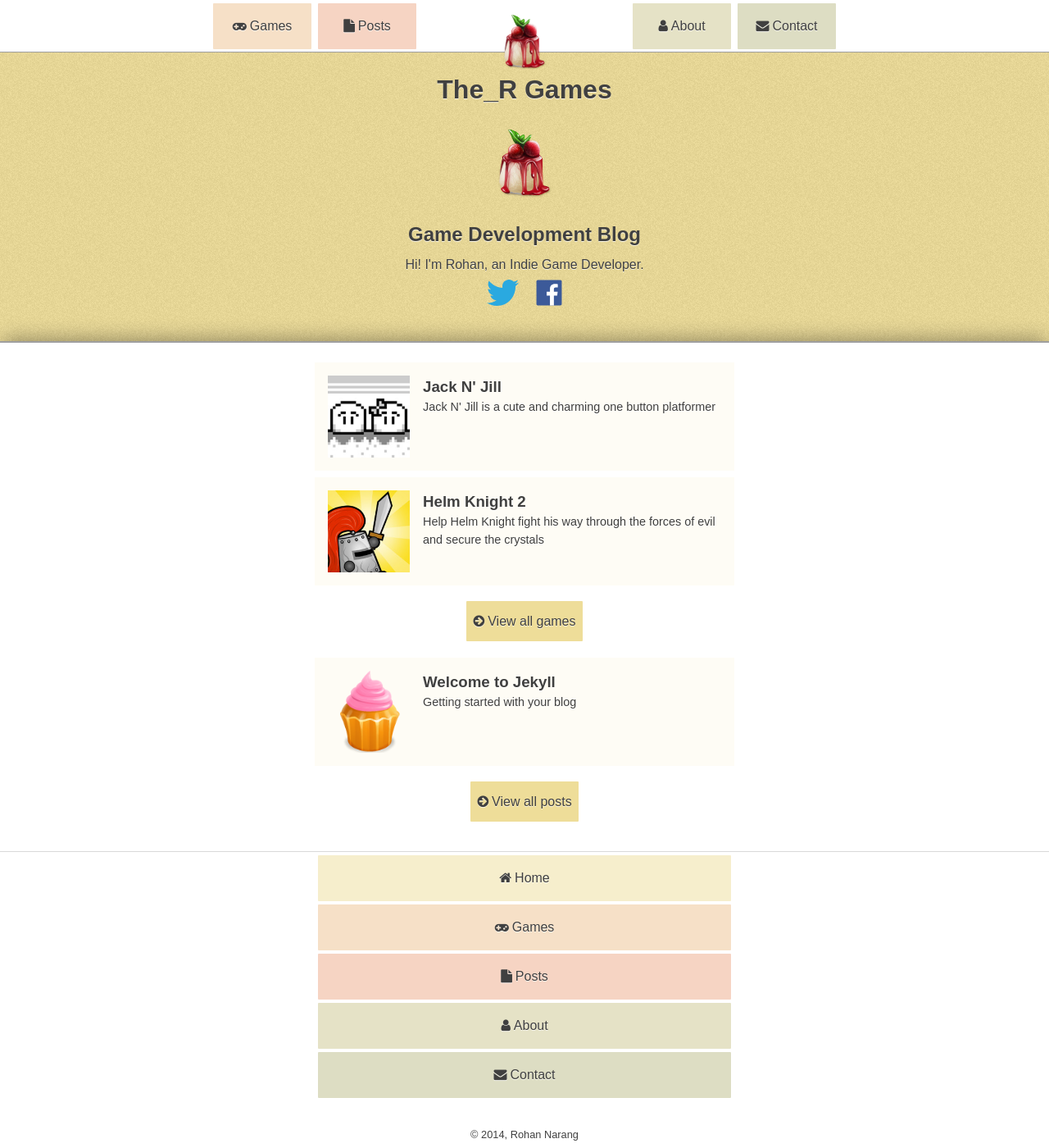
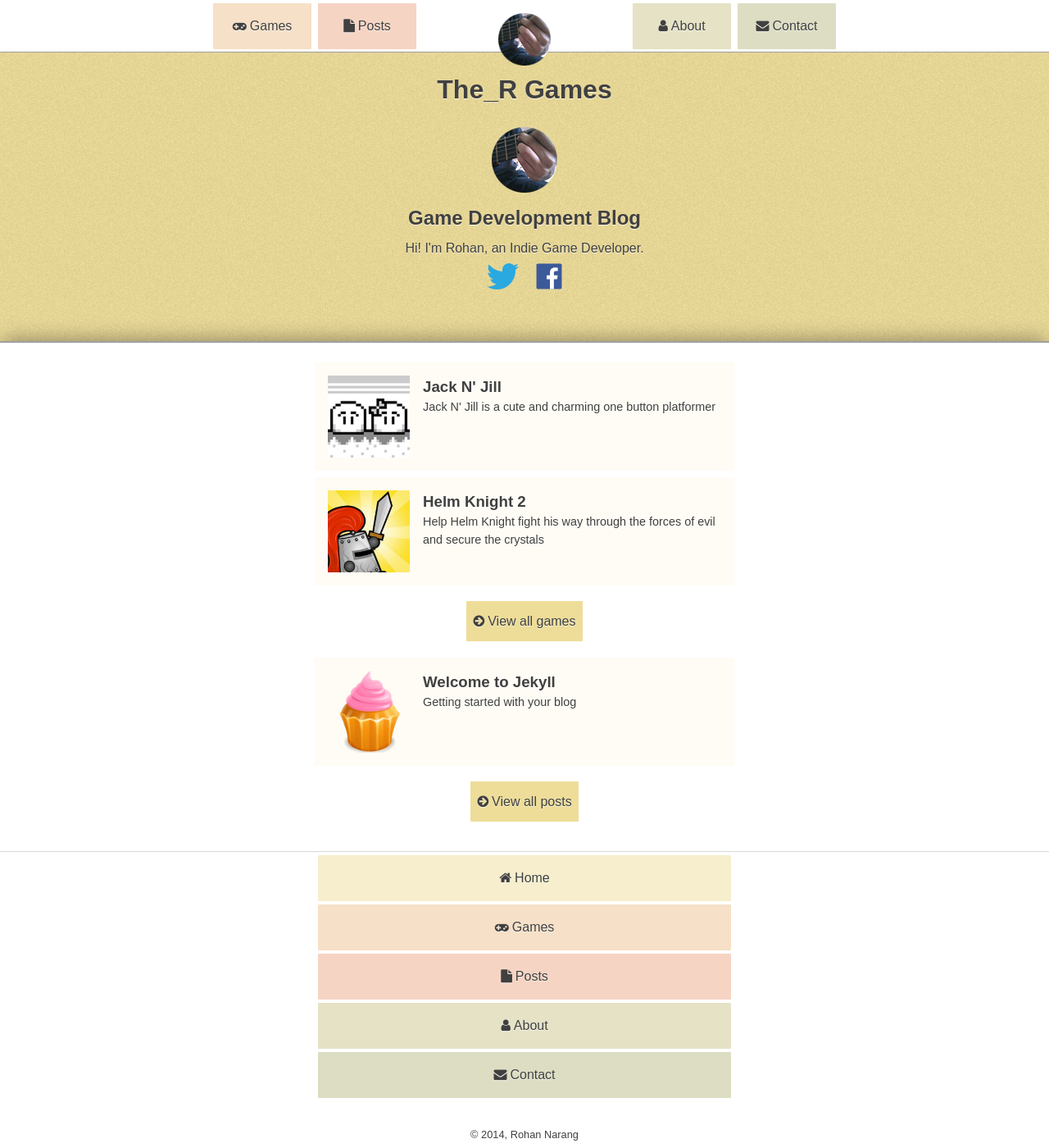
Before and after one commit to thergames/thergames.github.io, a Jekyll site: the page built from index.html, in a window 1280 px wide and 1400 px high. Shown: the whole window at 82% size. Built offline with Jekyll 4.4.1, drawn with Linux system fonts in a browser that asks for light colours; nearby versions of some CDN libraries; some web fonts are replaced; library files that are not in the unit come from our copies; Markdown is read by kramdown in place of the engine named in the settings.

Commit message:
updated site logo

```diff
--- a/_config.yml
+++ b/_config.yml
@@ -9,7 +9,7 @@ author: "Rohan Narang"
 year: 2014
 
 # Site logo (partial-URL relative to /img/)
-logo: "logo/pastels-logo.png"
+logo: "logo/thergames-logo.png"
 
 # Site sub-title
 subtitle: "Game Development Blog"
--- a/css/main.css
+++ b/css/main.css
@@ -3350,8 +3350,8 @@ body {
 
 /* line 26, components/_header.scss */
 .header .logo__image {
-  width: 3rem;
-  height: 3rem;
+  width: 2.8rem;
+  height: 2.8rem;
 }
 
 @media (min-width: 62em) {
@@ -3368,8 +3368,8 @@ body {
 
   /* line 41, components/_header.scss */
   .header .logo__image {
-    width: 5rem;
-    height: 5rem;
+    width: 4rem;
+    height: 4rem;
   }
 }
 /* line 1, components/_menu.scss */
--- a/css/settings/_settings.scss
+++ b/css/settings/_settings.scss
@@ -8,8 +8,8 @@ $header-padding: 0 !default;
 // /Header
 
 // Logo
-$logo-size--sm: 3rem !default;
-$logo-size--md: 5rem !default;
+$logo-size--sm: 2.8rem !default;
+$logo-size--md: 4rem !default;
 // /Logo
 
 // Banner
--- a/index.html
+++ b/index.html
@@ -3,7 +3,7 @@ layout: pages
 banner: home
 
 title: "The_R Games"
-logo: "logo/pastels-logo.png"
+logo: "logo/thergames-logo.png"
 subtitle: "Game Development Blog"
 description: "Hi! I'm Rohan, an Indie Game Developer."
 actions:
```
Also changed, not shown: img/logo/thergames-logo.png (added).
